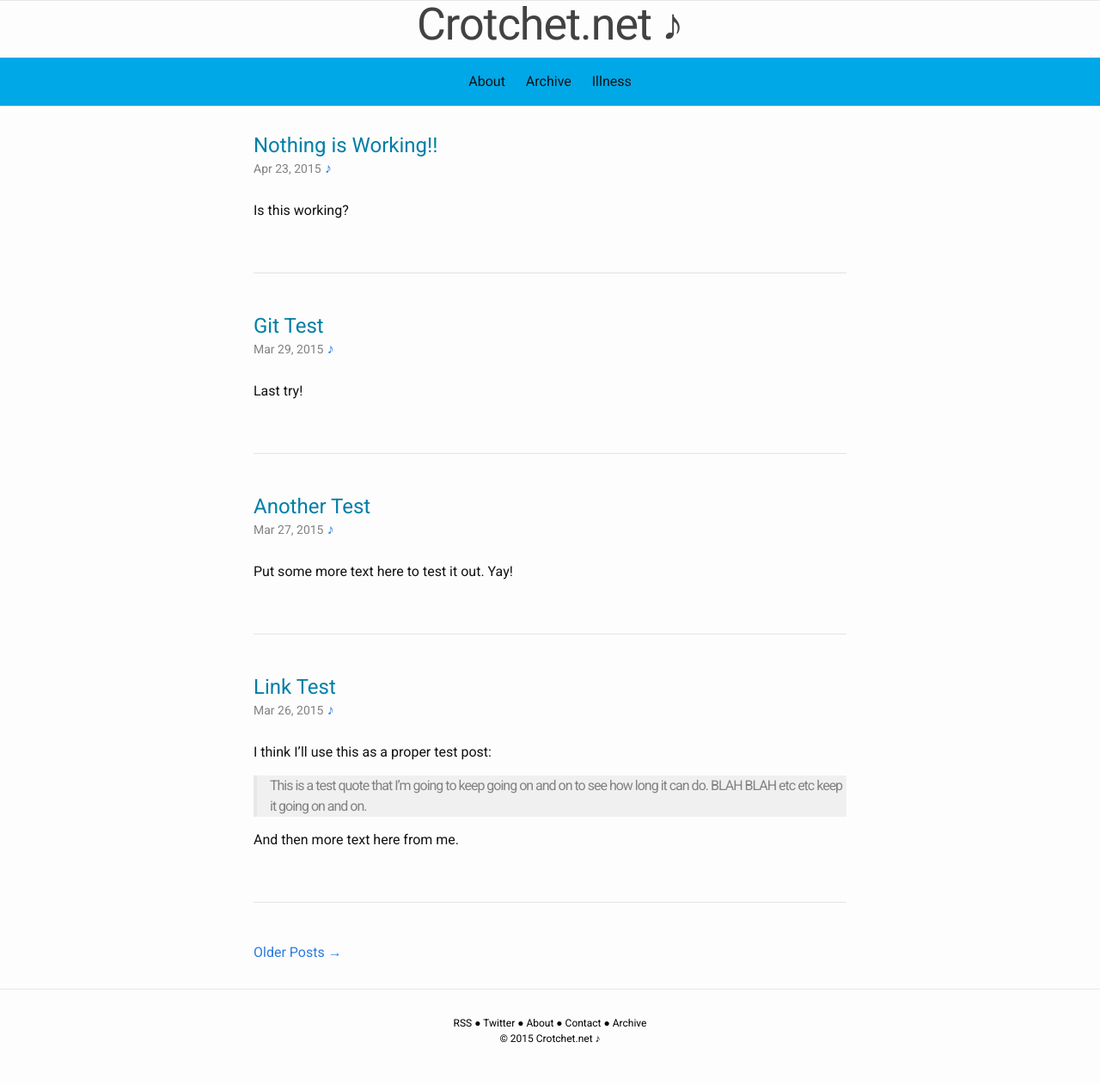
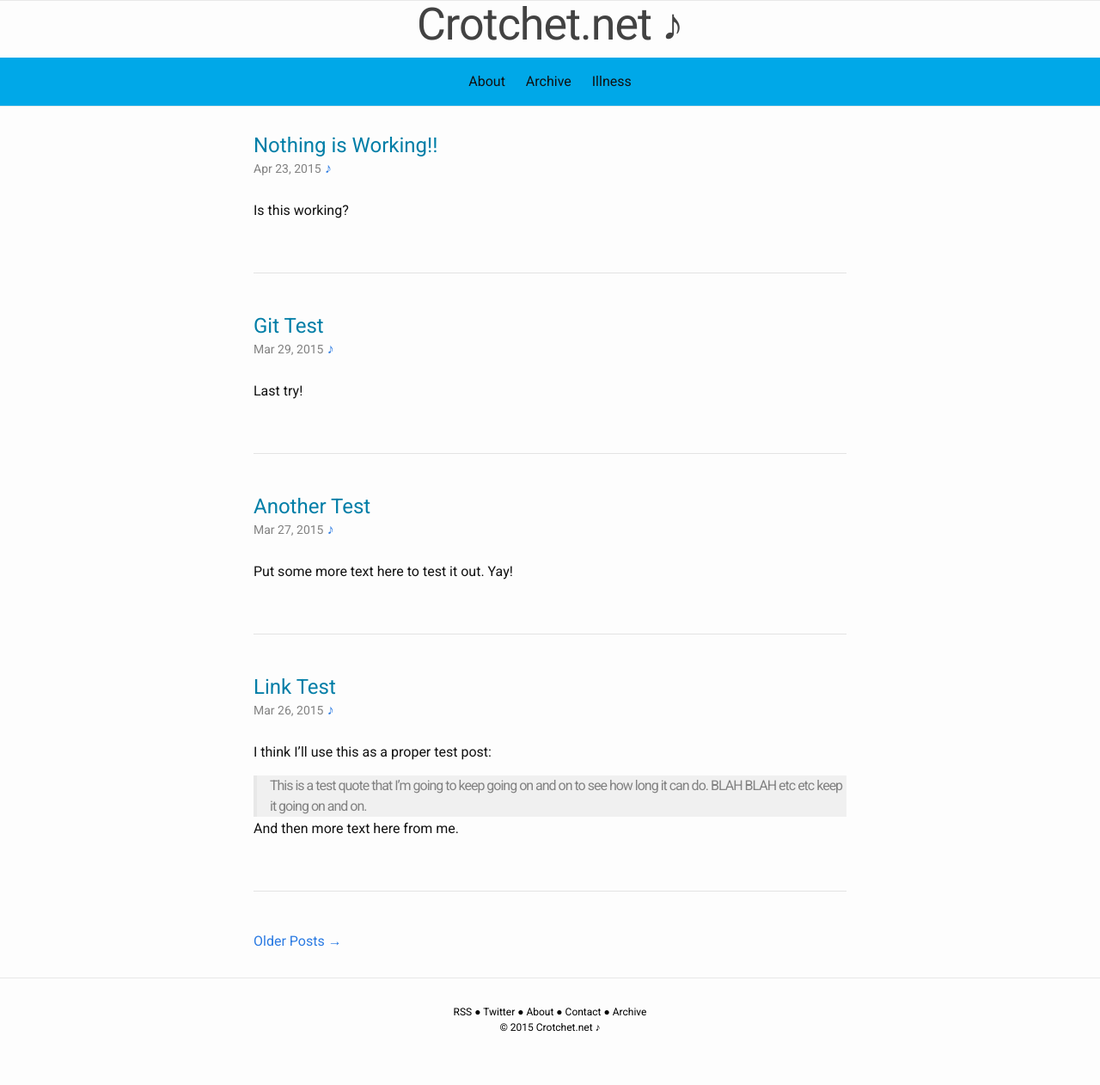
Before and after one commit to andyml123/andyml123.github.io, a Jekyll site: the page built from index.html, in a window 1280 px wide. Shown: the whole page at 86% size. Built offline with Jekyll 4.4.1, drawn with Linux system fonts in a browser that asks for light colours; the list of posts is cut into pages by our own code.

Commit message:
inital commit

```diff
--- a/_sass/_layout.scss
+++ b/_sass/_layout.scss
@@ -215,7 +215,7 @@ a.external-post-link:visited {
 blockquote {
 	font-size: 16px;
 	background-color: #f0f0f0;
-	margin: 2 auto;
+	margin: 2px auto;
 }
 
 
```
